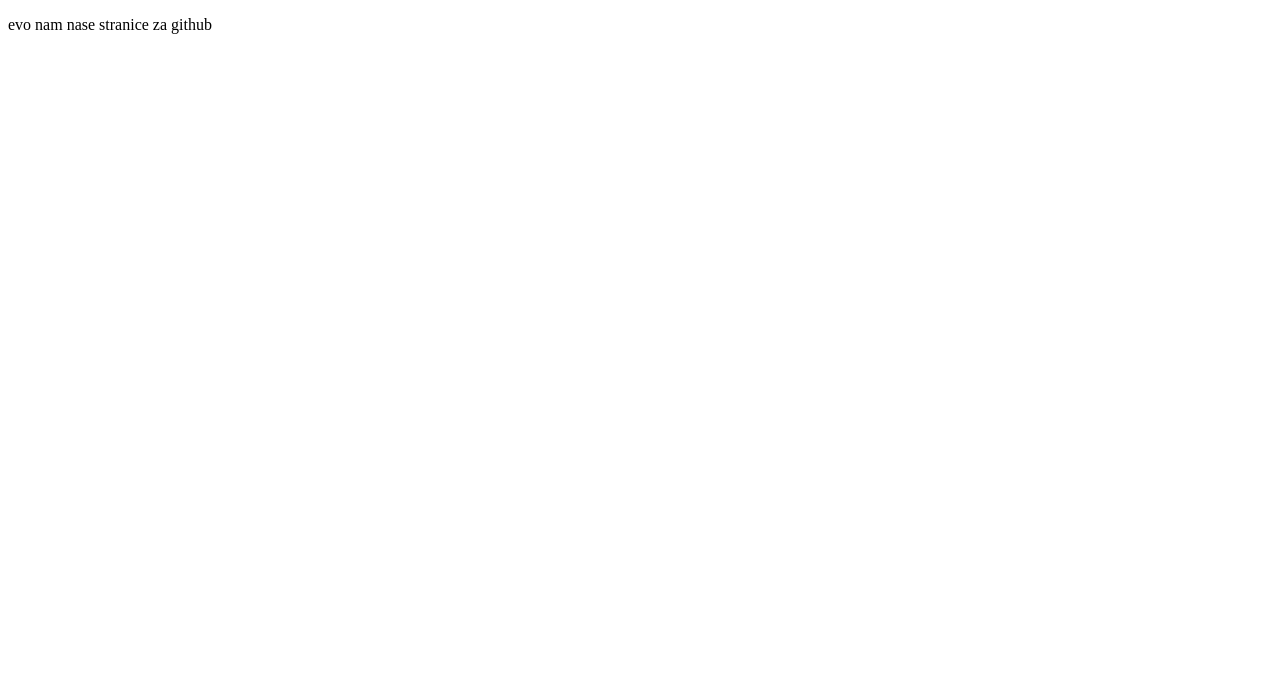
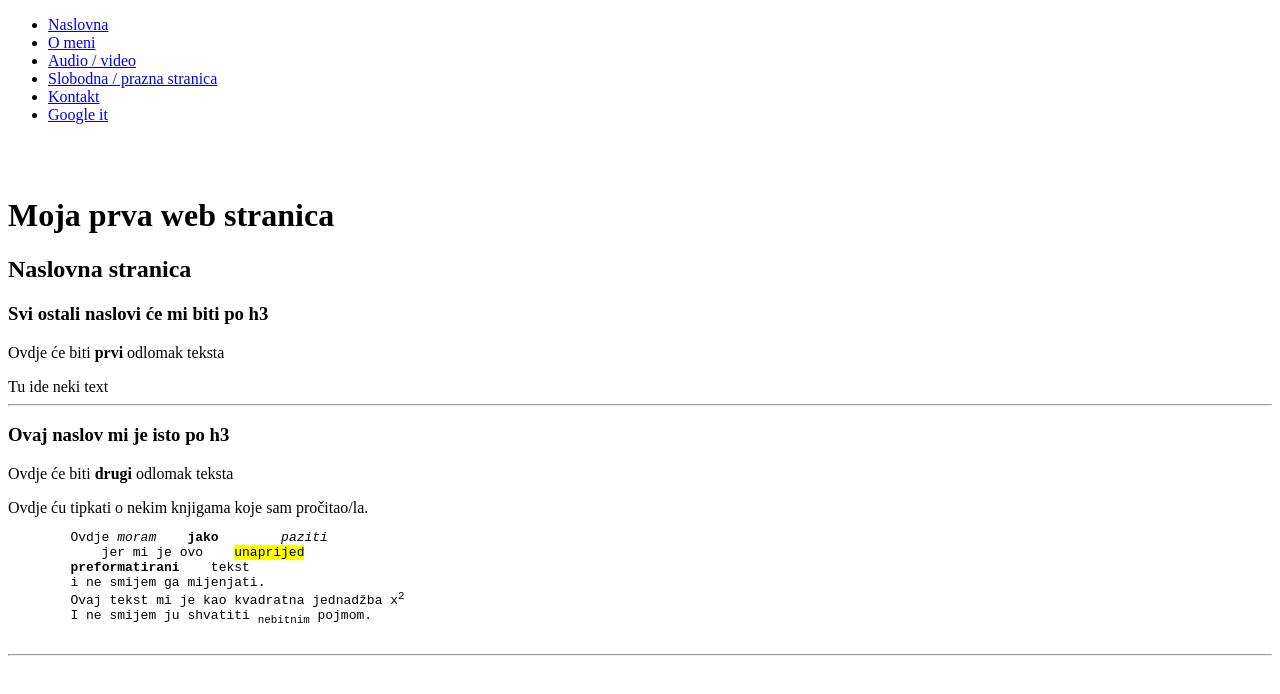
Before and after one commit to GoranMarjanovic/vjezbe.algebra, a plain HTML site: page index.html in a window 1280 px wide. Drawn offline with Linux system fonts and the light colour scheme.

Commit message:
dodao sam neke stranice

```diff
--- a/index.html
+++ b/index.html
@@ -1,12 +1,70 @@
 <!DOCTYPE html>
-<html lang="en">
+<html lang="hr">
 <head>
     <meta charset="UTF-8">
+    <meta name="description" content="Moja prva web stranica">
+    <meta name="author" content="Moje ime, moje prezime">
     <meta http-equiv="X-UA-Compatible" content="IE=edge">
+    <!-- viewport = make your website look good on all devices -->
     <meta name="viewport" content="width=device-width, initial-scale=1.0">
-    <title>Github test</title>
+    <title>Naslov naše stranice u tabu internet preglednika</title>
+<!--
+    <style>
+        ul
+            {
+            font-size:1.3em;
+            font-family: arial;
+            }
+        li
+            {
+            display:inline;
+            }
+        a
+            {
+            padding:5px;
+            display:block;
+            float:left;
+            margin-left:15px;
+            color:#000000;
+            text-decoration:none;
+            }
+        a:hover
+            {
+            background:#3d11e0;
+            color: white; /* #FFFFFF */
+            }
+    </style>
+-->
 </head>
 <body>
-    <p>evo nam nase stranice za github</p>
+    <ul>
+        <li><a href=" ">Naslovna</a></li>
+        <li><a href="./stranice/omeni.html">O meni</a></li>
+        <li><a href="./stranice/media.html">Audio / video</a></li>
+        <li><a href="./stranice/prazna.html">Slobodna / prazna stranica</a></li>
+        <li><a href="./stranice/kontakt.html">Kontakt</a></li>
+        <li><a href="http://www.google.com/?hl=hr" target="_blank"> Google it </a></li>
+    </ul>
+
+    <br><br>
+    <h1>Moja prva web stranica</h1>
+	<h2>Naslovna stranica</h2>
+
+    <h3>Svi ostali naslovi će mi biti po h3</h3>
+    <p>Ovdje će biti <strong>prvi</strong> odlomak teksta</p>
+    Tu ide neki text
+    <hr>
+    <h3>Ovaj naslov mi je isto po h3</h3>
+    <p>Ovdje će biti <strong>drugi</strong> odlomak teksta</p>
+    Ovdje ću tipkati o nekim knjigama koje sam pročitao/la.
+    <pre>
+        Ovdje <em>moram</em>    <strong>jako</strong>        <i>paziti</i>
+            jer mi je ovo    <mark>unaprijed</mark>
+        <b>preformatirani</b>    tekst
+        i ne smijem ga mijenjati.
+        Ovaj tekst mi je kao kvadratna jednadžba x<sup>2</sup>
+        I ne smijem ju shvatiti <sub>nebitnim</sub> pojmom.
+    </pre>
+    <hr>
 </body>
 </html>
```
Also changed, not shown: stranice/kontakt.html (added, +18 -0 lines), stranice/media.html (added, +21 -0 lines), stranice/omeni.html (added, +18 -0 lines), stranice/prazna.html (added, +13 -0 lines), media/images/Mickey_Mouse.png (added).
